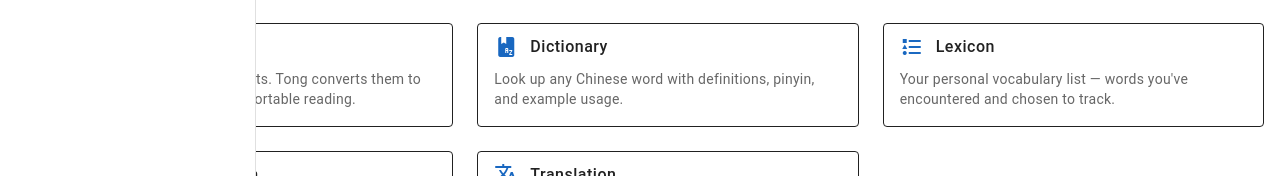
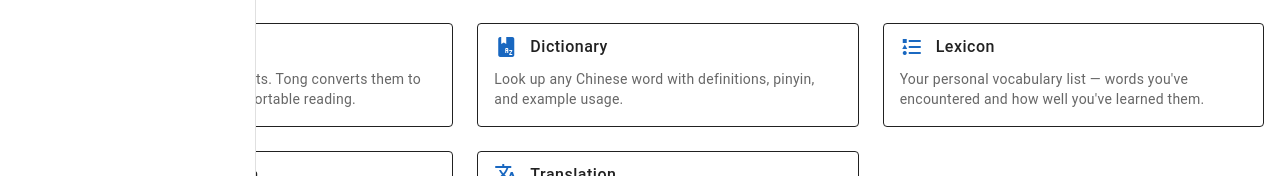
Before and after one commit to tmthyln/tong, a Vue app: page / in a window 1280 px wide. Shown: the part 468-644 px from the top of the page. Built offline with nearby package versions, Linux system fonts and the light colour scheme; no server answers.

Commit message:
ui: update description for lexicon

```diff
--- a/src/views/HomeView.vue
+++ b/src/views/HomeView.vue
@@ -16,7 +16,7 @@ const features = [
     title: 'Lexicon',
     icon: 'mdi-format-list-bulleted-type',
     to: '/lexicon',
-    description: "Your personal vocabulary list — words you've encountered and chosen to track.",
+    description: "Your personal vocabulary list — words you've encountered and how well you've learned them.",
   },
   {
     title: 'Knowledge Graph',
```
